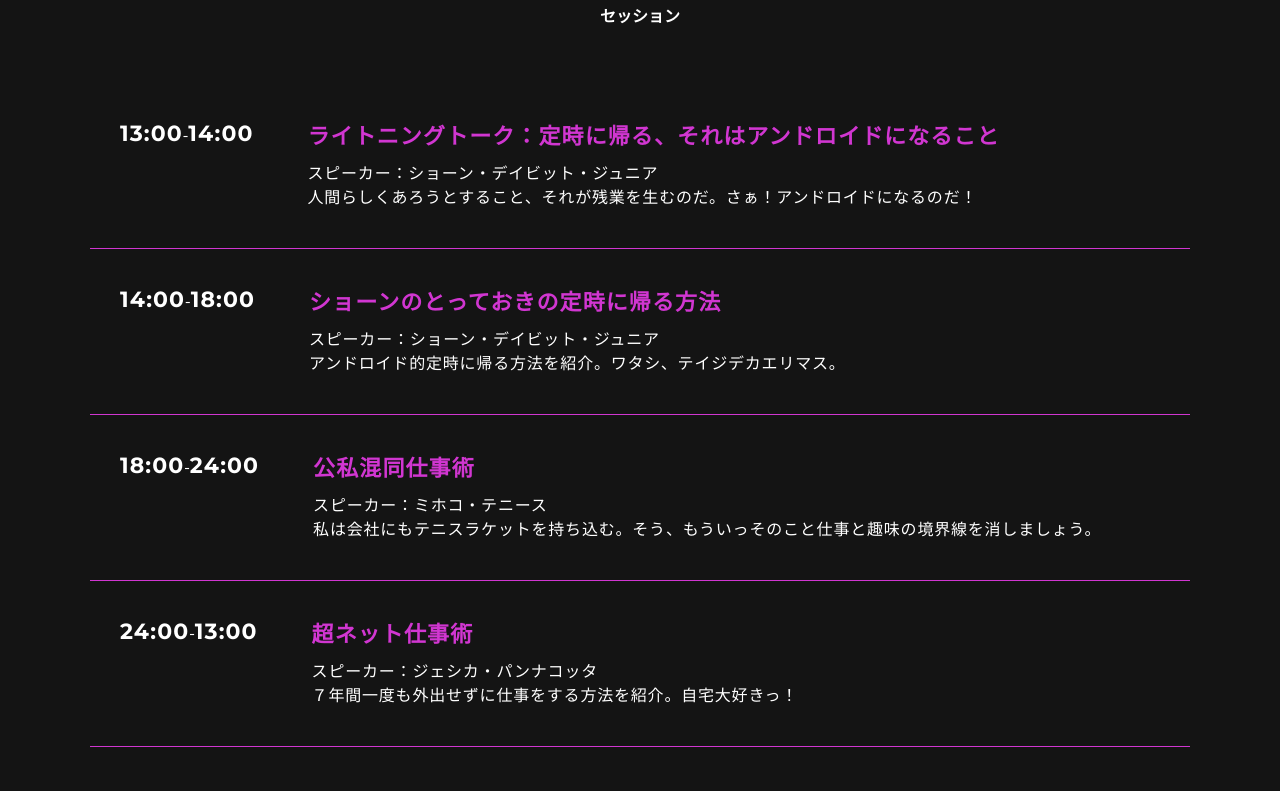
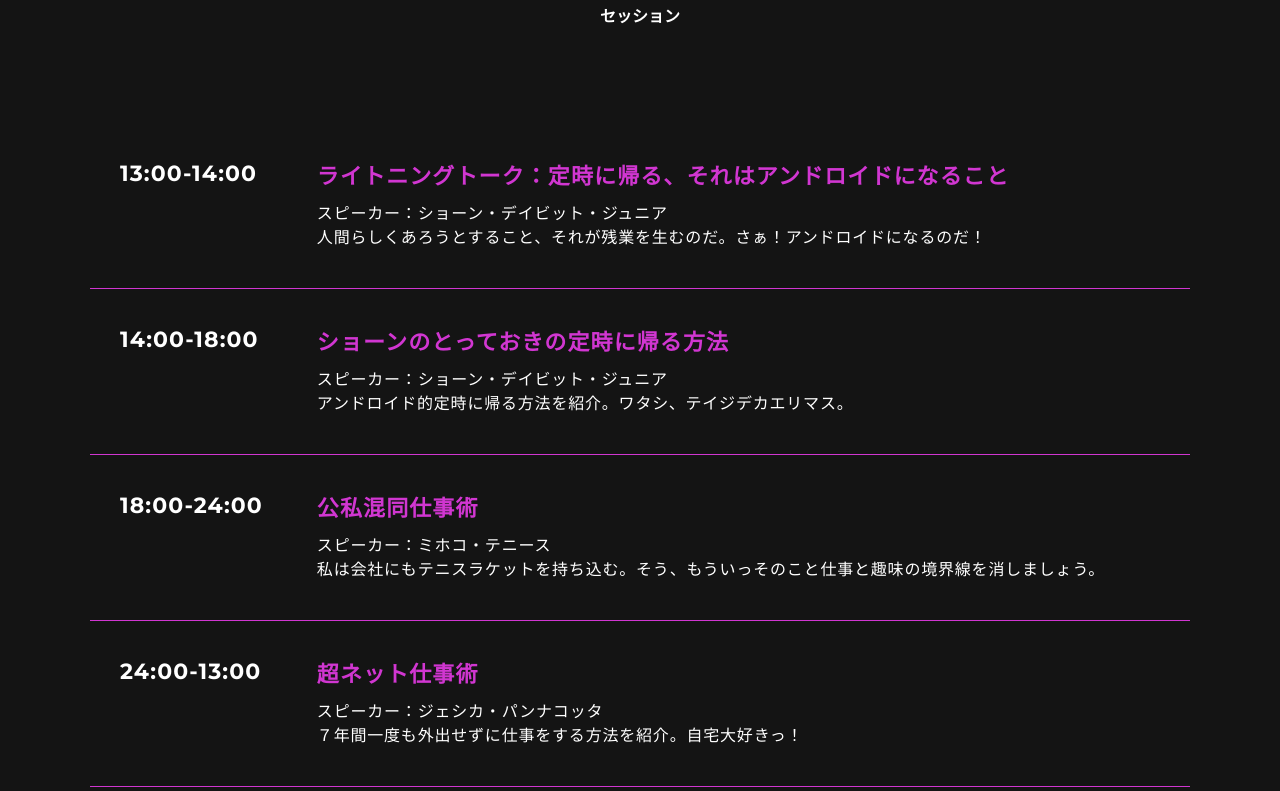
Before and after one commit to Narui-Tomoka/-WDC-, a website built with Vite: page index.html in a window 1280 px wide. Shown: the part 3753-4544 px from the top of the page. Built offline with nearby package versions, Linux system fonts and the light colour scheme.

Commit message:
ナビバーの固定。sessionの部分をテーブルレイアウトに変更

```diff
--- a/index.html
+++ b/index.html
@@ -164,85 +164,82 @@
             <span class="section__title-label">セッション</span>
           </h2>
           <!-- 1つめ -->
-          <div class="session__container">
-            <div class="session__time-area">
-              <div class="session__time">
-                <time class="f-mont bold" datetime="2030-05-30T13:00"
-                  >13:00</time
-                >-<time class="f-mont bold" datetime="2030-05-30T14:00"
+          <table class="session-table">
+            <tbody class="session-table__body">
+              <tr class="session-table__row">
+                <th class="session-table__time-cell">
+                  <div class="session-table__time f-mont bold">
+                    <time datetime="2030-05-30T13:00">13:00</time>-<time
+                      datetime="2030-05-30T14:00"
                       >14:00</time
                     >
                   </div>
-            </div>
-            <div class="session__text-area">
-              <h3 class="session__title">
+                </th>
+                <td class="session-table__content-cell">
+                  <h3 class="session-table__title">
                     ライトニングトーク：定時に帰る、それはアンドロイドになること
                   </h3>
-              <p class="session__text">
+                  <p class="session-table__text">
                     スピーカー：ショーン・デイビット・ジュニア<br />
                     人間らしくあろうとすること、それが残業を生むのだ。さぁ！アンドロイドになるのだ！
                   </p>
-            </div>
-          </div>
-          <!-- 2つめ -->
-          <div class="session__container">
-            <div class="session__time-area">
-              <div class="session__time">
-                <time class="f-mont bold" datetime="2030-05-30T14:00"
-                  >14:00</time
-                >-<time class="f-mont bold" datetime="2030-05-30T18:00"
+                </td>
+              </tr>
+              <tr class="session-table__row">
+                <th class="session-table__time-cell">
+                  <div class="session-table__time f-mont bold">
+                    <time datetime="2030-05-30T14:00">14:00</time>-<time
+                      datetime="2030-05-30T18:00"
                       >18:00</time
                     >
                   </div>
-            </div>
-            <div class="session__text-area">
-              <h3 class="session__title">
+                </th>
+                <td class="session-table__content-cell">
+                  <h3 class="session-table__title">
                     ショーンのとっておきの定時に帰る方法
                   </h3>
-              <p class="session__text">
+                  <p class="session-table__text">
                     スピーカー：ショーン・デイビット・ジュニア<br />
                     アンドロイド的定時に帰る方法を紹介。ワタシ、テイジデカエリマス。
                   </p>
-            </div>
-          </div>
-          <!-- 3つめ -->
-          <div class="session__container">
-            <div class="session__time-area">
-              <div class="session__time">
-                <time class="f-mont bold" datetime="2030-05-30T18:00"
-                  >18:00</time
-                >-<time class="f-mont bold" datetime="2030-05-30T24:00"
+                </td>
+              </tr>
+              <tr class="session-table__row">
+                <th class="session-table__time-cell">
+                  <div class="session-table__time f-mont bold">
+                    <time datetime="2030-05-30T18:00">18:00</time>-<time
+                      datetime="2030-05-30T24:00"
                       >24:00</time
                     >
                   </div>
-            </div>
-            <div class="session__text-area">
-              <h3 class="session__title">公私混同仕事術</h3>
-              <p class="session__text">
+                </th>
+                <td class="session-table__content-cell">
+                  <h3 class="session-table__title">公私混同仕事術</h3>
+                  <p class="session-table__text">
                     スピーカー：ミホコ・テニース<br />
                     私は会社にもテニスラケットを持ち込む。そう、もういっそのこと仕事と趣味の境界線を消しましょう。
                   </p>
-            </div>
-          </div>
-          <!-- 4つめ -->
-          <div class="session__container">
-            <div class="session__time-area">
-              <div class="session__time">
-                <time class="f-mont bold" datetime="2030-05-30T24:00"
-                  >24:00</time
-                >-<time class="f-mont bold" datetime="2030-06-01T13:00"
+                </td>
+              </tr>
+              <tr class="session-table__row">
+                <th class="session-table__time-cell">
+                  <div class="session-table__time f-mont bold">
+                    <time datetime="2030-05-30T24:00">24:00</time>-<time
+                      datetime="2030-06-01T13:00"
                       >13:00</time
                     >
                   </div>
-            </div>
-            <div class="session__text-area">
-              <h3 class="session__title">超ネット仕事術</h3>
-              <p class="session__text">
+                </th>
+                <td class="session-table__content-cell">
+                  <h3 class="session-table__title">超ネット仕事術</h3>
+                  <p class="session-table__text">
                     スピーカー：ジェシカ・パンナコッタ<br />
                     ７年間一度も外出せずに仕事をする方法を紹介。自宅大好きっ！
                   </p>
-            </div>
-          </div>
+                </td>
+              </tr>
+            </tbody>
+          </table>
         </div>
       </section>
       <section id="register" class="register">
--- a/src/styles/layout/_header.scss
+++ b/src/styles/layout/_header.scss
@@ -1,5 +1,11 @@
 @use "../base/variables" as vars;
 
+.header {
+  position: fixed;
+  top: 0;
+  width: 100%;
+  z-index: 1000;
+}
 .header__menu {
   padding-top: clamp(1rem, 3%, 30px);
   padding-left: 3rem;
--- a/src/styles/pages/_home.scss
+++ b/src/styles/pages/_home.scss
@@ -219,38 +219,54 @@
     background-color: #141414;
     width: 100%;
   }
-  .session__container {
-    display: flex;
+  .session-table {
     width: 100%;
-    margin-top: clamp(3rem, 2.49rem + 2.18vw, 4rem);
+    border-collapse: collapse; // セル間の隙間をなくす
+    margin-top: clamp(6rem, 3.959rem + 8.71vw, 10rem); // 最初の要素の余白
+
+    &__row {
+      border-bottom: 1px solid vars.$color-main;
+
+      // 各行の上下の余白感を調整（元のmargin-topとpadding-bottomを再現）
+      & > th,
+      & > td {
+        padding-top: clamp(3rem, 2.49rem + 2.18vw, 4rem);
         padding-bottom: 4rem;
-    border-bottom: 1px solid vars.$color-main;
-    &:first-of-type {
-      margin-top: clamp(6rem, 3.959rem + 8.71vw, 10rem);
+        vertical-align: top; // 上揃え
+        text-align: left;
       }
     }
-  .session__time {
+
+    &__time-cell {
+      width: 1%; // コンテンツに合わせて最小幅に（white-space: nowrapと併用）
+      white-space: nowrap;
+    }
+
+    &__time {
       padding-left: 3rem;
       padding-right: 3rem;
-    width: fit-content;
-    time {
       font-size: var(--fz22);
       letter-spacing: 0.05em;
     }
+
+    &__content-cell {
+      padding-left: 2.4rem; // session__text-areaのmargin-leftを継承
     }
-  .session__text-area {
-    margin-left: 2.4rem;
-  }
-  .session__title {
+
+    &__title {
       color: vars.$color-main;
       font-size: var(--fz22);
       letter-spacing: 0.05em;
+      font-weight: bold;
     }
-  .session__text {
+
+    &__text {
       margin-top: 1.5rem;
       font-size: var(--fz15);
       line-height: 1.5;
       letter-spacing: 0.05em;
+      color: vars.$color-sub;
+    }
   }
 
   // section register
```
Lines whose indentation alone changed are shown as unchanged.
